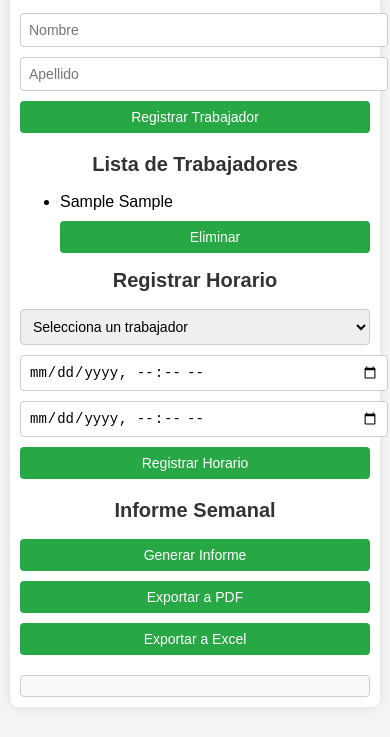
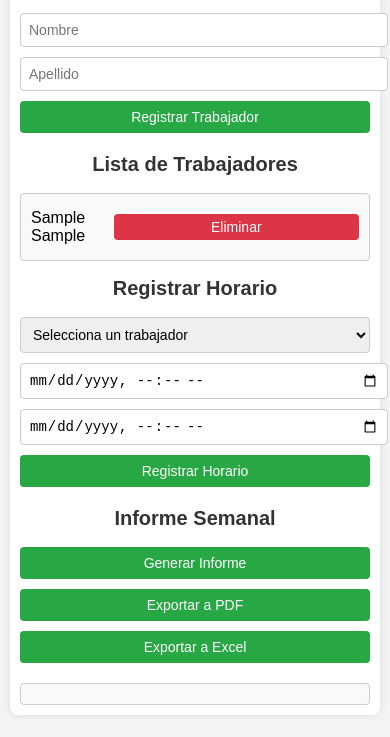
Before and after one commit to dirneetapp/horariocucarat.github.io, a plain HTML site: page index.html in a window 390 px wide. Both pictures are taken after typing "Sample", "Sample" into the empty fields and a click on the button "Registrar Trabajador". Shown: the part 107-844 px from the top of the page. Drawn offline with nearby package versions, Linux system fonts and the light colour scheme.

Commit message:
Add files via upload

```diff
--- a/script.js
+++ b/script.js
@@ -11,13 +11,15 @@ document.addEventListener("DOMContentLoaded", () => {
   let trabajadores = JSON.parse(localStorage.getItem("trabajadores")) || [];
   let horarios = JSON.parse(localStorage.getItem("horarios")) || [];
 
-  // Función para formatear la fecha a dd/mm/yyyy
+  // Función para formatear la fecha y hora a dd/mm/yyyy HH:MM
   function formatearFecha(fecha) {
     const date = new Date(fecha);
     const dia = String(date.getDate()).padStart(2, "0");
     const mes = String(date.getMonth() + 1).padStart(2, "0"); // Los meses comienzan en 0
     const anio = date.getFullYear();
-    return `${dia}/${mes}/${anio}`;
+    const horas = String(date.getHours()).padStart(2, "0");
+    const minutos = String(date.getMinutes()).padStart(2, "0");
+    return `${dia}/${mes}/${anio} ${horas}:${minutos}`;
   }
 
   // Cargar trabajadores en el select y en la lista
@@ -75,7 +77,7 @@ document.addEventListener("DOMContentLoaded", () => {
     const salida = document.getElementById("salida").value;
     if (trabajadorIndex === "") return alert("Selecciona un trabajador");
 
-    // Convertir el formato de fecha a dd/mm/yyyy
+    // Convertir el formato de fecha y hora a dd/mm/yyyy HH:MM
     const entradaFormateada = formatearFecha(entrada);
     const salidaFormateada = formatearFecha(salida);
 
--- a/styles.css
+++ b/styles.css
@@ -70,4 +70,35 @@ button:hover {
   .container {
     padding: 10px;
   }
+/* Estilos anteriores... */
+
+/* Estilos para la lista de trabajadores */
+#listaTrabajadores {
+  list-style: none;
+  padding: 0;
 }
+
+#listaTrabajadores li {
+  display: flex;
+  justify-content: space-between;
+  align-items: center;
+  padding: 10px;
+  border: 1px solid #ccc;
+  border-radius: 4px;
+  margin-bottom: 10px;
+  background-color: #f9f9f9;
+}
+
+#listaTrabajadores li button {
+  background-color: #dc3545;
+  color: white;
+  border: none;
+  padding: 5px 10px;
+  border-radius: 4px;
+  cursor: pointer;
+}
+
+#listaTrabajadores li button:hover {
+  background-color: #c82333;
+}
+}
```
